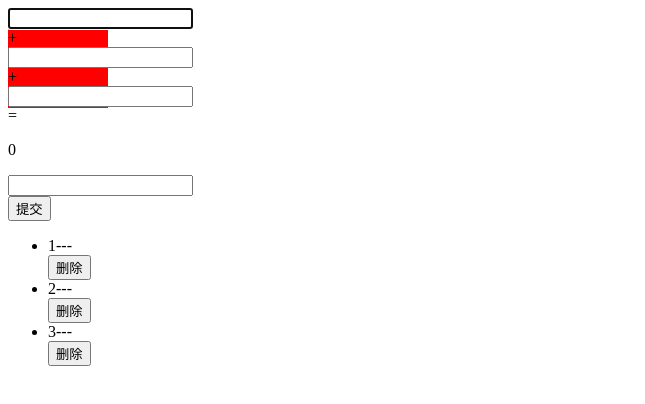
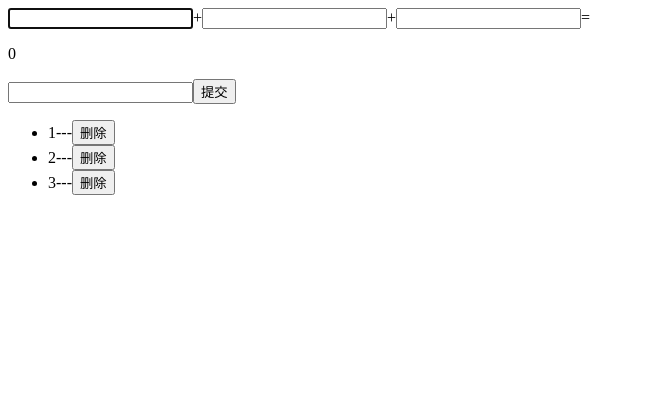
Before and after one commit to zhangxiaohuan8/webkaifa, a plain HTML site: page index.html in a window 1280 px wide. Shown: the whole page, without its empty margins (0-645 px from the left). Drawn offline with Linux system fonts and the light colour scheme.

Commit message:
Update main.a2b16def.chunk.css

```diff
--- a/static/css/main.a2b16def.chunk.css
+++ b/static/css/main.a2b16def.chunk.css
@@ -1,2 +1,2 @@
-.active{width:100px;height:100px;background:red}
+
 /*# sourceMappingURL=main.a2b16def.chunk.css.map */
```
